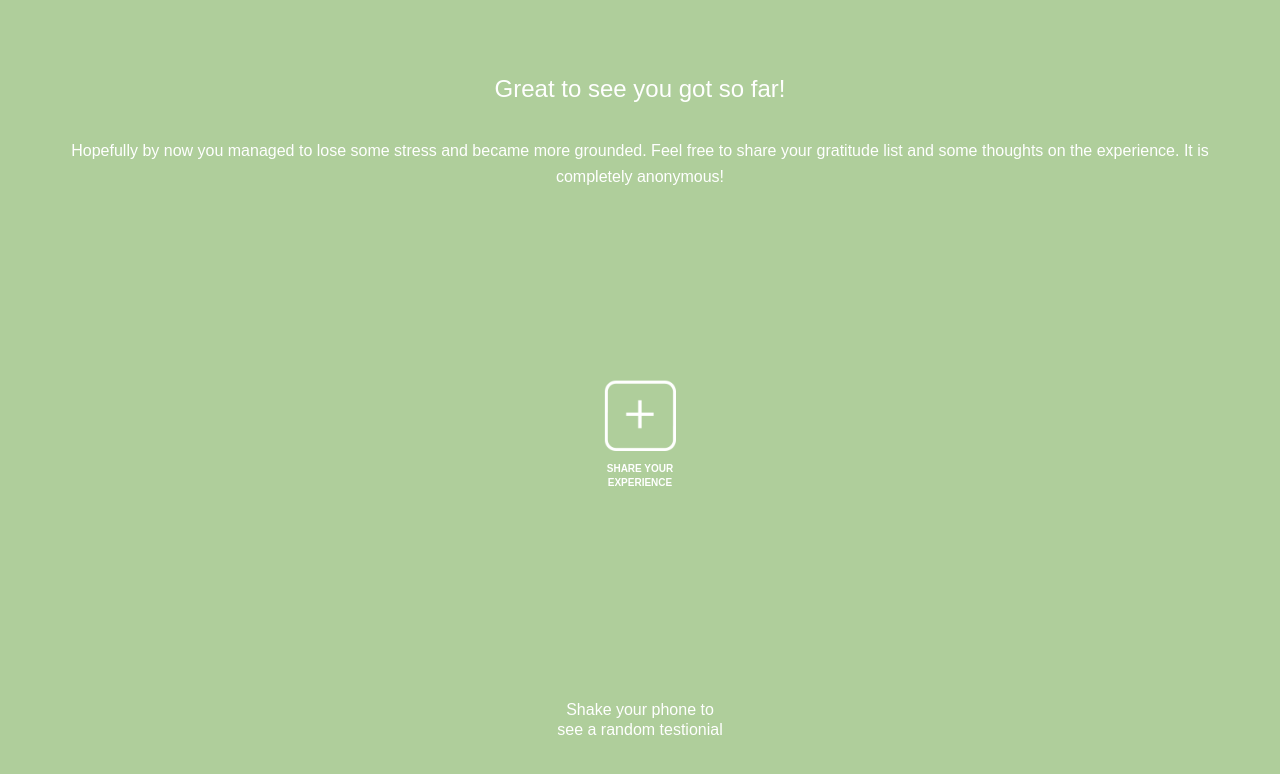
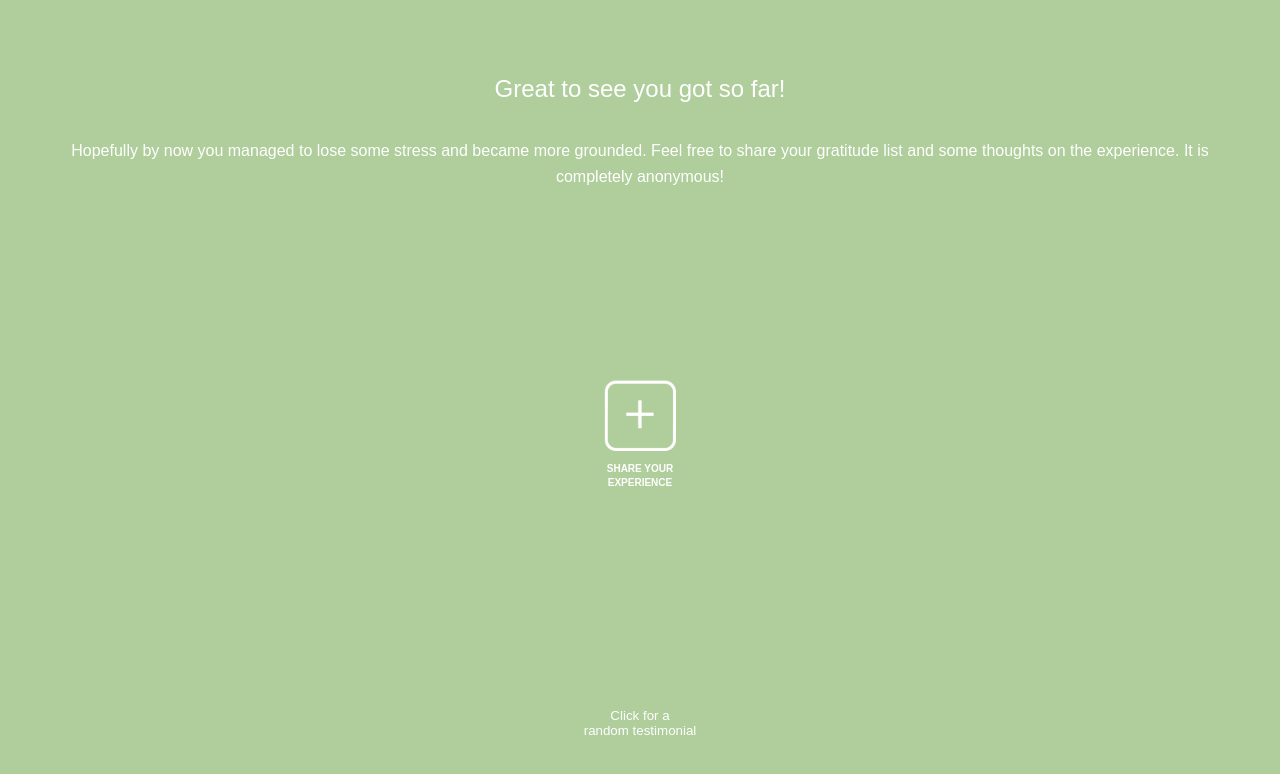
Before and after one commit to AlexandruAciobanitei/shakeit-up, a plain HTML site: page index.html in a window 1280 px wide. Drawn offline with Linux system fonts and the light colour scheme; a web font is replaced by a local one.

Commit message:
no shake

```diff
--- a/index.html
+++ b/index.html
@@ -33,8 +33,9 @@
         </div>
 
         <div class="text-bottom">
-            <h4>Shake your phone to <br>
-                see a random testionial</h4>
+
+            <a href="stestimonial.html"><h4><button>Click for a <br> random testimonial</button></h4></a>
+
         </div>
     </div>
     <script src="./shakejs/shake.js" type="module"></script>
--- a/style.css
+++ b/style.css
@@ -162,3 +162,10 @@ ul li {
     margin-top: 10px;
 
 }
+
+
+.text-bottom button {
+    background-color: transparent;
+    border: none;
+    color: white;
+}
```
